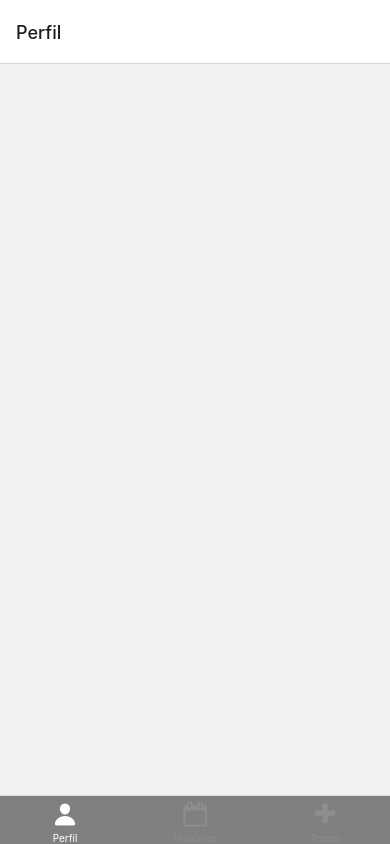
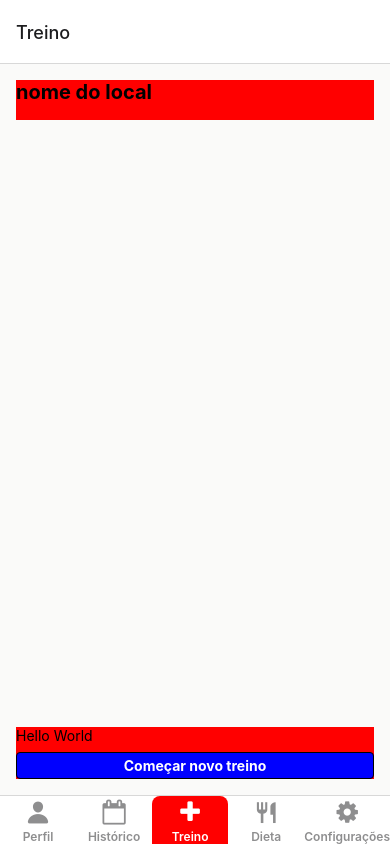
Before and after one commit to fdevos1/gymbro-mobile, a React Native app: screen / in a window 390 px wide. Built offline with nearby package versions, Linux system fonts and the light colour scheme.

Commit message:
finish bottom tab navigator

```diff
--- a/src/components/Navigator.tsx
+++ b/src/components/Navigator.tsx
@@ -1,12 +1,13 @@
 import React from 'react';
+import {View} from 'react-native';
 import {NavigationContainer} from '@react-navigation/native';
 import {createBottomTabNavigator} from '@react-navigation/bottom-tabs';
 
 import Icon from 'react-native-vector-icons/FontAwesome';
 import IonIcon from 'react-native-vector-icons/Ionicons';
+import MaterialCommunityIcons from 'react-native-vector-icons/MaterialCommunityIcons';
 
 import Dashboard from '../screens/dashboard';
-import {View} from 'react-native';
 
 const Navigator = () => {
   const Tab = createBottomTabNavigator();
@@ -33,14 +34,42 @@ const Navigator = () => {
         <Icon name="plus" color={color} size={size} />
       ),
     },
+    {
+      name: 'Dieta',
+      component: () => <View></View>,
+      icon: ({color, size}: {color: string; size: number}) => (
+        <MaterialCommunityIcons
+          name="silverware-fork-knife"
+          color={color}
+          size={size}
+        />
+      ),
+    },
+    {
+      name: 'Configurações',
+      component: () => <View></View>,
+      icon: ({color, size}: {color: string; size: number}) => (
+        <Icon name="gear" color={color} size={size} />
+      ),
+    },
   ];
 
   return (
     <NavigationContainer>
       <Tab.Navigator
+        initialRouteName="Treino"
         screenOptions={{
-          tabBarStyle: {backgroundColor: 'grey'},
           tabBarActiveTintColor: 'white',
+          tabBarActiveBackgroundColor: 'red',
+
+          tabBarItemStyle: {
+            borderTopLeftRadius: 8,
+            borderTopRightRadius: 8,
+          },
+          tabBarLabelStyle: {
+            fontSize: 12,
+            fontWeight: '600',
+          },
         }}>
         {tabs.map(route => (
           <Tab.Screen
```
Also changed, not shown: 1 other file (tests, documents, lock files or other folders).
